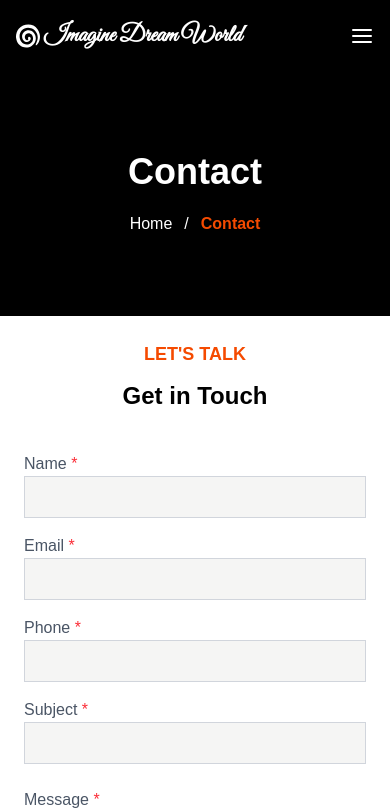
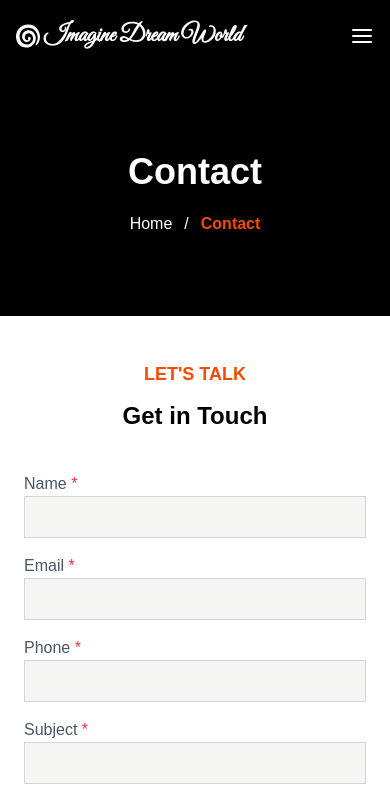
Before and after one commit to habibapanna/my-gunter-project, a React (Vite) app: page /contact in a window 390 px wide. Shown: the top 811 px of the page. Built offline with nearby package versions, Linux system fonts and the light colour scheme.

Commit message:
added new styles

```diff
--- a/src/Shared/Footer.jsx
+++ b/src/Shared/Footer.jsx
@@ -18,7 +18,7 @@ const Footer = () => {
             <footer className="bg-black text-white py-10 relative">
                 {/* Falling animation on the border */}
                 <div className="border w-[2px] h-16 border-orange-600 bg-orange-600 mx-auto mt-10 mb-12 relative">
-                    <div className="falling absolute -left-1 w-2 h-4 bg-black animate-falling"></div>
+                    <div className="falling absolute -left-1 w-2 h-8 bg-black animate-falling"></div>
                     <div className="falling absolute -left-1 w-2 h-4 bg-black animate-falling" style={{ animationDelay: "0.5s" }}></div>
                 </div>
 
--- a/src/components/ContactForm/ContactForm.jsx
+++ b/src/components/ContactForm/ContactForm.jsx
@@ -8,6 +8,7 @@ const ContactForm = () => {
         subject: '',
         message: ''
     });
+    const [successMessage, setSuccessMessage] = useState('');
 
     const handleChange = (e) => {
         const { name, value } = e.target;
@@ -20,84 +21,53 @@ const ContactForm = () => {
     const handleSubmit = (e) => {
         e.preventDefault();
         console.log('Form Data Submitted: ', formData);
+        setSuccessMessage('Your message has been successfully sent!');
+
+        // Reset form fields after submission
+        setFormData({
+            name: '',
+            email: '',
+            phone: '',
+            subject: '',
+            message: ''
+        });
+
+        // Hide success message after 3 seconds
+        setTimeout(() => setSuccessMessage(''), 3000);
     };
 
     return (
         <div className="bg-white p-6 md:p-10">
-            <h2 className="text-center font-semibold text-lg md:text-xl mb-3 text-orange-600">LET'S TALK</h2>
+            <h2 className="text-center font-semibold text-lg md:text-xl mb-3 text-orange-600 mt-5">LET'S TALK</h2>
             <h2 className="text-2xl md:text-3xl font-bold mb-10 text-black text-center">Get in Touch</h2>
 
+            {successMessage && (
+                <div className="mb-6 text-center text-orange-600 text-lg font-semibold animate-fade">
+                    {successMessage}
+                </div>
+            )}
+
             <div className="grid grid-cols-1 lg:grid-cols-2 gap-8">
-                {/* Contact Form Column */}
                 <div>
                     <form onSubmit={handleSubmit} className="space-y-6">
                         <div className="grid grid-cols-1 md:grid-cols-2 gap-4">
-                            {/* Name Field */}
-                            <div className="form-group">
-                                <label htmlFor="name" className="block text-gray-600">
-                                    Name <span className="text-red-500">*</span>
+                            {['name', 'email', 'phone', 'subject'].map((field) => (
+                                <div className="form-group" key={field}>
+                                    <label htmlFor={field} className="block text-gray-600 capitalize">
+                                        {field} <span className="text-red-500">*</span>
                                     </label>
                                     <input
-                                    type="text"
-                                    id="name"
-                                    name="name"
-                                    value={formData.name}
+                                        type={field === 'email' ? 'email' : 'text'}
+                                        id={field}
+                                        name={field}
+                                        value={formData[field]}
                                         onChange={handleChange}
-                                    className="w-full px-4 py-2 bg-stone-100 border border-gray-300 focus:outline-none focus:bg-stone-200 focus:text-gray-800 transition-all"
+                                        className="w-full px-4 py-2 bg-stone-100 border border-gray-300 focus:outline-none focus:bg-stone-200 transition-all text-black"
                                         required
                                     />
                                 </div>
-
-                            {/* Email Field */}
-                            <div className="form-group">
-                                <label htmlFor="email" className="block text-gray-600">
-                                    Email <span className="text-red-500">*</span>
-                                </label>
-                                <input
-                                    type="email"
-                                    id="email"
-                                    name="email"
-                                    value={formData.email}
-                                    onChange={handleChange}
-                                    className="w-full px-4 py-2 bg-stone-100 border border-gray-300 focus:outline-none focus:bg-stone-200 focus:text-gray-800 transition-all"
-                                    required
-                                />
+                            ))}
                         </div>
-
-                            {/* Phone Field */}
-                            <div className="form-group">
-                                <label htmlFor="phone" className="block text-gray-600">
-                                    Phone <span className="text-red-500">*</span>
-                                </label>
-                                <input
-                                    type="text"
-                                    id="phone"
-                                    name="phone"
-                                    value={formData.phone}
-                                    onChange={handleChange}
-                                    className="w-full px-4 py-2 bg-stone-100 border border-gray-300 focus:outline-none focus:bg-stone-200 focus:text-gray-800 transition-all"
-                                    required
-                                />
-                            </div>
-
-                            {/* Subject Field */}
-                            <div className="form-group">
-                                <label htmlFor="subject" className="block text-gray-600">
-                                    Subject <span className="text-red-500">*</span>
-                                </label>
-                                <input
-                                    type="text"
-                                    id="subject"
-                                    name="subject"
-                                    value={formData.subject}
-                                    onChange={handleChange}
-                                    className="w-full px-4 py-2 bg-stone-100 border border-gray-300 focus:outline-none focus:bg-stone-200 focus:text-gray-800 transition-all"
-                                    required
-                                />
-                            </div>
-                        </div>
-
-                        {/* Message Field */}
                         <div className="form-group">
                             <label htmlFor="message" className="block text-gray-600">
                                 Message <span className="text-red-500">*</span>
@@ -107,11 +77,10 @@ const ContactForm = () => {
                                 name="message"
                                 value={formData.message}
                                 onChange={handleChange}
-                                className="w-full px-4 py-5 bg-stone-100 border border-gray-300 focus:outline-none focus:bg-stone-200 focus:text-gray-800 transition-all"
+                                className="w-full px-4 py-5 bg-stone-100 border border-gray-300 focus:outline-none focus:bg-stone-200 transition-all text-black"
                                 required
                             />
                         </div>
-
                         <button
                             type="submit"
                             className="w-full md:w-auto bg-orange-600 px-6 py-3 text-white font-semibold transition duration-300 shadow-animation"
@@ -120,8 +89,6 @@ const ContactForm = () => {
                         </button>
                     </form>
                 </div>
-
-                {/* Location Map Column */}
                 <div className="w-full h-[300px] md:h-[400px] flex items-center justify-center">
                     <iframe
                         className="w-full h-full"
@@ -132,65 +99,6 @@ const ContactForm = () => {
                     ></iframe>
                 </div>
             </div>
-
-            {/* Tailwind Keyframe Styles */}
-            <style>
-                {`
-                .shadow-animation {
-                    position: relative;
-                    overflow: hidden;
-                }
-
-                .shadow-animation::before,
-                .shadow-animation::after {
-                    content: '';
-                    position: absolute;
-                    width: 50%;
-                    height: 100%;
-                    background: rgba(0, 0, 0, 0.9);
-                    transition: transform 0.5s ease-in-out, opacity 0.5s ease-in-out;
-                    opacity: 0;
-                }
-
-                .shadow-animation::before {
-                    left: 0;
-                    bottom: -100%;
-                }
-
-                .shadow-animation::after {
-                    right: 0;
-                    top: -100%;
-                }
-
-                .shadow-animation:hover::before {
-                    transform: translateY(-100%);
-                    opacity: 1;
-                }
-
-                .shadow-animation:hover::after {
-                    transform: translateY(100%);
-                    opacity: 1;
-                }
-
-                .shadow-animation:hover::before,
-                .shadow-animation:hover::after {
-                    animation: panelDisappear 1s ease-in-out forwards;
-                }
-
-                @keyframes panelDisappear {
-                    0% {
-                        opacity: 1;
-                    }
-                    70% {
-                        opacity: 1;
-                    }
-                    100% {
-                        opacity: 0;
-                        transform: translateY(0);
-                    }
-                }
-                `}
-            </style>
         </div>
     );
 };
--- a/src/components/HeroSection/HeroSection.jsx
+++ b/src/components/HeroSection/HeroSection.jsx
@@ -1,7 +1,5 @@
 import { useState } from "react";
 import { FaArrowLeftLong, FaArrowRightLong } from "react-icons/fa6";
-import { IoClose } from "react-icons/io5";
-import { TbPlayerPlay } from "react-icons/tb";
 
 const images = [
   "https://themes.envytheme.com/gunter/wp-content/uploads/2019/04/beard-man-1-1.png",
--- a/src/components/RecentProjects/RecentProjects.jsx
+++ b/src/components/RecentProjects/RecentProjects.jsx
@@ -4,6 +4,7 @@ import { Pagination, Autoplay } from "swiper/modules";
 import "swiper/css";
 import "swiper/css/pagination";
 import { FaArrowRightLong } from "react-icons/fa6";
+import { Link } from "react-router-dom";
 
 const services = [
   { title: "500+ Amazon Stores Managed", image: "https://i.ibb.co.com/QF7bcvC4/pexels-cottonbro-3205504.jpg" },
@@ -83,7 +84,7 @@ const RecentProjects = () => {
 
       <div className="mt-10">
       <button className="bg-orange-600 px-5 md:px-6 py-3 md:py-4 text-white font-semibold flex items-center gap-2 shadow-animation mt-4 md:mt-0 mx-auto">
-          All Projects <FaArrowRightLong />
+          <Link to="/blog">All Projects </Link><FaArrowRightLong />
         </button>
       </div>
     </div>
--- a/src/components/Testimonials/Testimonials.jsx
+++ b/src/components/Testimonials/Testimonials.jsx
@@ -27,14 +27,13 @@ const testimonials = [
 ];
 
 const Testimonials = () => {
-  const [showVideo, setShowVideo] = useState(false); // Video modal state
   const sliderRef = useRef(null); // <-- Add useRef for the slider
   const [currentIndex, setCurrentIndex] = useState(0);
 
   const settings = {
     dots: false,
     infinite: true,
-    speed: 1000,
+    speed: 2000,
     slidesToShow: 1,
     slidesToScroll: 1,
     autoplay: true,
--- a/src/index.css
+++ b/src/index.css
@@ -80,6 +80,11 @@ body {
     animation: falling 1.5s infinite ease-in-out;
 }
 
+.slick-prev, .slick-next {
+  display: none !important;
+}
+
+
 
 
 
```
Also changed, not shown: src/components/About/About.jsx (+9 -1 lines), src/components/LatestNews/LatestNews.jsx (+6 -6 lines), src/components/OurTeam/OurTeam.jsx (+5 -4 lines), src/pages/Blog.jsx (+17 -4 lines), src/pages/Home.jsx (+62 -39 lines). Lines whose indentation alone changed are shown as unchanged.
